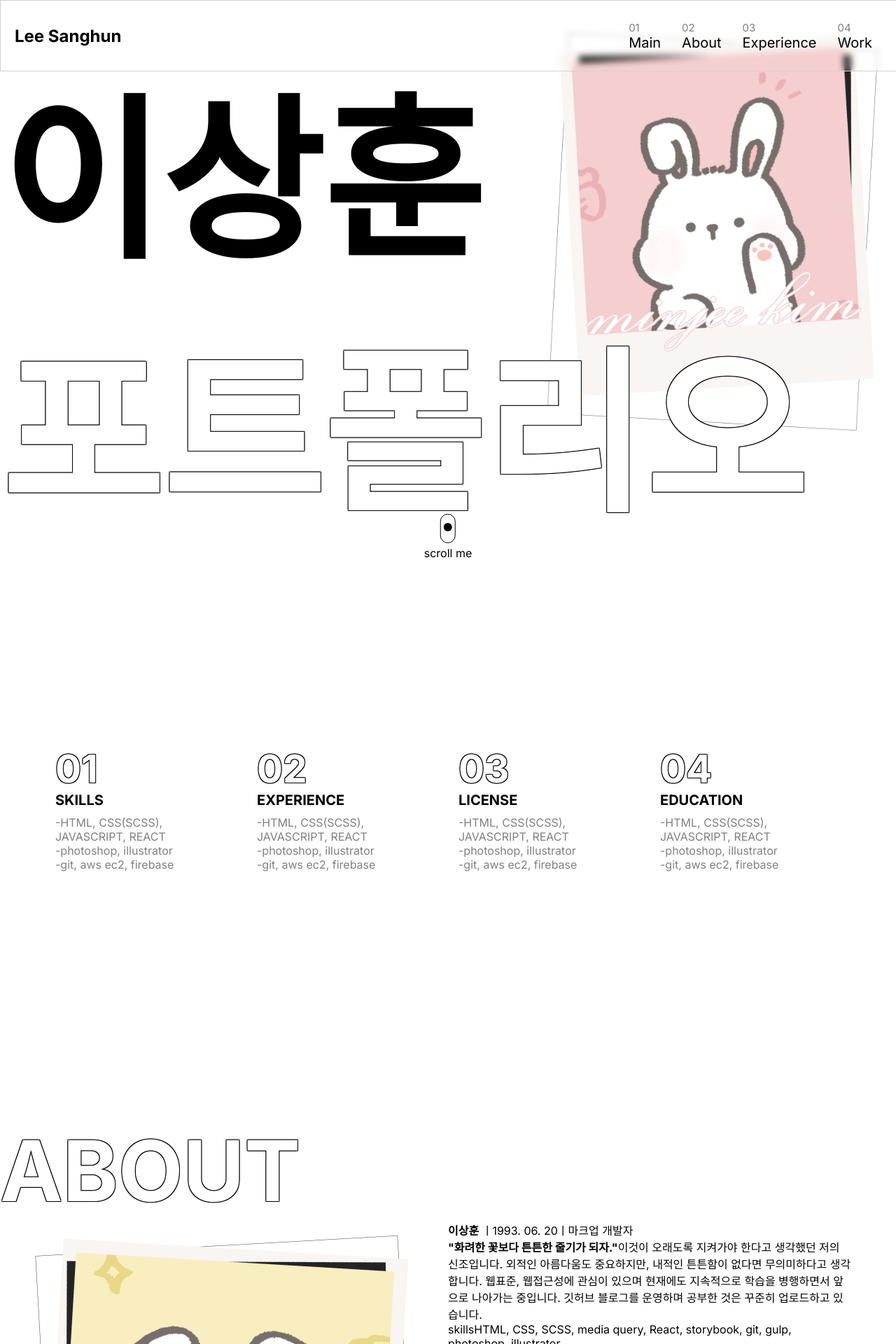
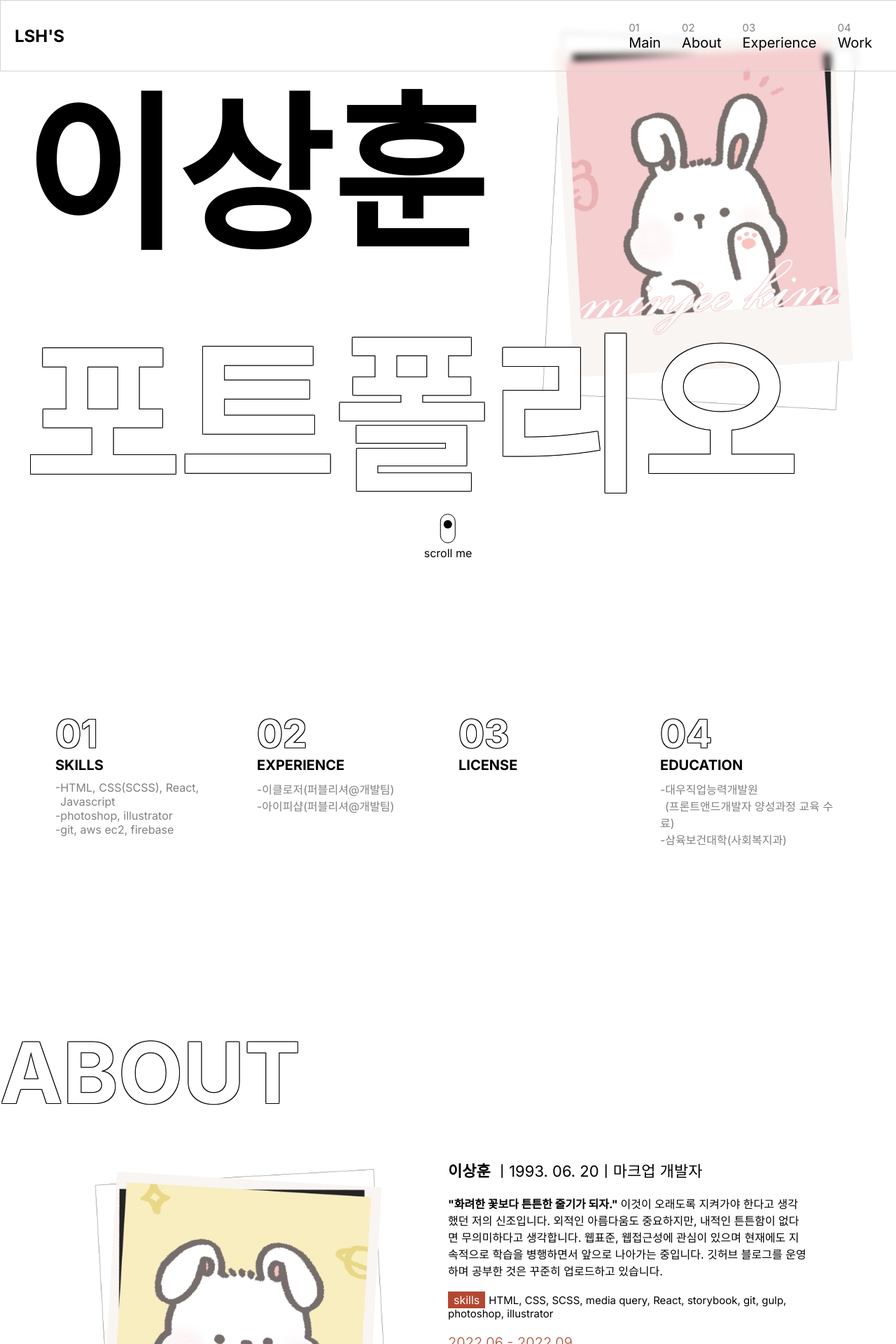
Before and after one commit to leesanghun0/2024_portfolio, a React (Create React App) app: page / in a window 1280 px wide. Shown: the top 1920 px of the page at 70% size. Built offline with nearby package versions, Linux system fonts and the light colour scheme; some icons are missing.

Commit message:
pc화면 퍼블리싱완료

```diff
--- a/src/components/About.jsx
+++ b/src/components/About.jsx
@@ -6,8 +6,7 @@ import main_about from "../assets/images/main_about.webp"
 
 
 function About(){
-
-    return (<section className={styles["about"]}>
+    return (<section id="about" className={styles["about"]}>
         <SectionTitle name="ABOUT" />
         <div className={styles["about-wrapper"]}>
             <div className={styles["section-container"]}>
@@ -15,17 +14,17 @@ function About(){
                     <img src={main_about} alt="어바웃섹션 이미지" />
                 </div>
                 <div className={styles["section-container-desc"]}>
-                    <ul>
-                        <li>
+                    <ul className={styles["about-desc-list"]}>
+                        <li className={styles["about-desc-list-name"]}>
                             <strong>이상훈</strong> ㅣ1993. 06. 20ㅣ마크업 개발자</li>
-                        <li>
-                           <strong>"화려한 꽃보다 튼튼한 줄기가 되자."</strong>이것이 오래도록 지켜가야 한다고 생각했던 저의 신조입니다. 외적인 아름다움도 중요하지만, 내적인 튼튼함이 없다면 무의미하다고 생각합니다. 웹표준, 웹접근성에 관심이 있으며 현재에도 지속적으로 학습을 병행하면서 앞으로 나아가는 중입니다. 깃허브 블로그를 운영하며 공부한 것은 꾸준히 업로드하고 있습니다.
+                        <li className={styles["about-desc-list-text"]}>
+                           <strong>"화려한 꽃보다 튼튼한 줄기가 되자." </strong>이것이 오래도록 지켜가야 한다고 생각했던 저의 신조입니다. 외적인 아름다움도 중요하지만, 내적인 튼튼함이 없다면 무의미하다고 생각합니다. 웹표준, 웹접근성에 관심이 있으며 현재에도 지속적으로 학습을 병행하면서 앞으로 나아가는 중입니다. 깃허브 블로그를 운영하며 공부한 것은 꾸준히 업로드하고 있습니다.
                         </li>
-                        <li>
+                        <li className={styles["about-desc-list-skill"]}>
                             <span>skills</span>HTML, CSS, SCSS, media query, React, storybook, git, gulp, photoshop, illustrator
                         </li>
                     </ul>
-                    <hr />
+
                     <Description
                     date="2022.06 - 2022.09"
                     someProps="대우직업능력개발원"
@@ -37,8 +36,6 @@ function About(){
                     title="사회복지"/>
                 </div>
             </div>
-            {/* <Container
-            images={main_about}/> */}
         </div>
     </section>)
 }
--- a/src/components/Experience.jsx
+++ b/src/components/Experience.jsx
@@ -8,7 +8,7 @@ import Description from "./Description";
 
 function Experience(){
     return (
-    <section className={styles["exp"]}>
+    <section id="experience" className={styles["exp"]}>
         <SectionTitle name="EXPERIENCE" />
         <div className={styles["exp-wrapper"]}>
             {/* <Container
--- a/src/components/Header.jsx
+++ b/src/components/Header.jsx
@@ -5,14 +5,14 @@ function Header(){
     return (<header className={styles["header"]}>
         <div className={styles["header-wrapper"]}>
             <div className={styles["header-wrapper-logo"]}>
-                <h2>Lee Sanghun</h2>
+                <h2>LSH'S</h2>
             </div>
             <ul className={styles["header-wrapper-nav"]}>
                <li className={styles["header-wrapper-nav-list"]}>
-                <span>01</span>Main</li>
-               <li className={styles["header-wrapper-nav-list"]}><span>02</span>About</li>
-               <li className={styles["header-wrapper-nav-list"]}><span>03</span>Experience</li>
-               <li className={styles["header-wrapper-nav-list"]}><span>04</span>Work</li>
+                <a href="#main"><span>01</span>Main</a></li>
+               <li className={styles["header-wrapper-nav-list"]}><a href="#about"><span>02</span>About</a></li>
+               <li className={styles["header-wrapper-nav-list"]}><a href="#experience"><span>03</span>Experience</a></li>
+               <li className={styles["header-wrapper-nav-list"]}><a href="#work"><span>04</span>Work</a></li>
             </ul>
         </div>
     </header>);
--- a/src/components/Intro.jsx
+++ b/src/components/Intro.jsx
@@ -5,14 +5,14 @@ import styles from "../scss/intro.module.scss";
 
 function Intro(){
     return(
-        <section className={styles["intro"]}>
+        <section id="intro" className={styles["intro"]}>
             <div className={styles["intro-wrapper"]}>
                 <ul className={styles["intro-wrapper-list"]}>
                     <li className={styles["intro-wrapper-list-item"]}>
                         <h2 className={styles["intro-wrapper-list-item-num"]}>01</h2>
                         <strong>SKILLS</strong>
-                        <ul>
-                            <li>-HTML, CSS(SCSS), JAVASCRIPT, REACT</li>
+                        <ul className={styles["intro-list-item-skill"]}>
+                            <li>-HTML, CSS(SCSS), React,<span>Javascript</span> </li>
                             <li>-photoshop, illustrator</li>
                             <li>-git, aws ec2, firebase</li>
                         </ul>
@@ -21,27 +21,23 @@ function Intro(){
                         <h2 className={styles["intro-wrapper-list-item-num"]}>02</h2>
                         <strong>EXPERIENCE</strong>
                         <ul>
-                            <li>-HTML, CSS(SCSS), JAVASCRIPT, REACT</li>
-                            <li>-photoshop, illustrator</li>
-                            <li>-git, aws ec2, firebase</li>
+                            <li>-이클로저(퍼블리셔@개발팀)</li>
+                            <li>-아이피샵(퍼블리셔@개발팀)</li>
                         </ul>
                     </li>
                     <li className={styles["intro-wrapper-list-item"]}>
                         <h2 className={styles["intro-wrapper-list-item-num"]}>03</h2>
                         <strong>LICENSE</strong>
                         <ul>
-                            <li>-HTML, CSS(SCSS), JAVASCRIPT, REACT</li>
-                            <li>-photoshop, illustrator</li>
-                            <li>-git, aws ec2, firebase</li>
+                            <li></li>
                         </ul>
                     </li>
                     <li className={styles["intro-wrapper-list-item"]}>
                         <h2 className={styles["intro-wrapper-list-item-num"]}>04</h2>
                         <strong>EDUCATION</strong>
                         <ul>
-                            <li>-HTML, CSS(SCSS), JAVASCRIPT, REACT</li>
-                            <li>-photoshop, illustrator</li>
-                            <li>-git, aws ec2, firebase</li>
+                            <li>-대우직업능력개발원<br/><span>(프론트앤드개발자 양성과정 교육 수료)</span></li>
+                            <li>-삼육보건대학(사회복지과)</li>
                         </ul>
                     </li>
                 </ul>
--- a/src/components/Main.jsx
+++ b/src/components/Main.jsx
@@ -4,7 +4,7 @@ import main_visual from "../assets/images/main_visual.webp"
 
 
 function Main(){
-    return(<section className={styles["main"]}>
+    return(<section id="main" className={styles["main"]}>
         <div className={styles["main-wrapper"]}>
             <ul className={styles["main-wrapper-title"]}>
                 <li>이상훈</li>
@@ -14,14 +14,14 @@ function Main(){
                 <img src={main_visual} alt="메인페이지 표지" />
             </div>
         </div>
-        <div className={styles["scroll-cursor"]}>
+        <a href="#intro" className={styles["scroll-cursor"]}>
             <div className={styles["cursor-ani"]}>
                     <span className={styles["cursor-ani-outline"]}>
                         <span className={styles["cursor-ani-outline-point"]}></span>
                     </span>
             </div>
             <p>scroll me</p>
-        </div>
+        </a>
 
 
     </section>);
--- a/src/components/Work.jsx
+++ b/src/components/Work.jsx
@@ -8,7 +8,7 @@ import icon_candybirds from "../assets/images/icon_candybirds.webp";
 function Work(){
     return (
     <>
-    <section className={styles["work"]}>
+    <section id="work" className={styles["work"]}>
     <SectionTitle name="WORK" />
         <div className={styles["work-wrapper"]}>
             <div className={styles["work-gallay-container"]}>
--- a/src/scss/about.module.scss
+++ b/src/scss/about.module.scss
@@ -7,8 +7,8 @@
     height: auto;
 
     &-wrapper{
-        width: 90%;
-        height: 100%;
+        width: 80%;
+        height: auto;
         margin: 0 auto;
     }
 }
@@ -16,18 +16,17 @@
 .section-container{
     display: flex;
     flex-flow: row wrap;
+    justify-content: space-between;
     width: 100%;
 
     &-images{
-        width: 50%;
+        width: 45%;
         display: flex;
         justify-content: end;
         order: 1;
 
         img{
-            width: 600px;
-            height: auto;
-            object-fit: contain;
+            width: 100%;
         }
     }
 
@@ -37,8 +36,36 @@
 
         & div{
           height: 100px;
-        //   border: 1px solid black;
           margin-top: 30px;
         }
     }
 }
+
+.about-desc-list{
+    margin-bottom: 20px;
+
+    &-name{
+        font-size: 22px;
+    }
+
+    &-text{
+        margin: 20px 0;
+        font-size: 16px;
+
+        strong{
+            font-size: 16px;
+        }
+    }
+
+    &-skill{
+        font-size: 15px;
+
+        span{
+            background-color: #b34831;
+            color: #fff;
+            padding: 2px 8px;
+            margin-right: 5px;
+            font-size: 16px;
+        }
+    }
+}
--- a/src/scss/experience.module.scss
+++ b/src/scss/experience.module.scss
@@ -5,7 +5,7 @@
     height: auto;
 
     &-wrapper{
-        width: 90%;
+        width: 80%;
         height: 100%;
         margin: 0 auto;
     }
@@ -13,18 +13,17 @@
 .section-container{
     display: flex;
     flex-flow: row wrap;
+    justify-content: space-between;
     width: 100%;
 
     &-images{
-        width: 50%;
+        width: 45%;
         display: flex;
         justify-content: end;
         order: 2;
 
         img{
-            width: 600px;
-            height: auto;
-            object-fit: contain;
+            width: 100%;
         }
     }
 
--- a/src/scss/headerLayout.module.scss
+++ b/src/scss/headerLayout.module.scss
@@ -27,7 +27,7 @@
             flex-flow: row nowrap;
             align-items: center;
 
-            &-list{
+            &-list a{
                 display: flex;
                 flex-flow: column;
                 padding: 15px;
--- a/src/scss/intro.module.scss
+++ b/src/scss/intro.module.scss
@@ -2,8 +2,7 @@
 
 .intro{
     width: 100%;
-    height: 100vh;
-
+    padding: 200px 0 110px;
 
     &-wrapper{
         width: 90%;
@@ -45,6 +44,11 @@
 
                     & li{
                         color: gray;
+
+                        span{
+                            display: block;
+                            text-indent: 7px;
+                        }
                     }
                 }
             }
--- a/src/scss/main.module.scss
+++ b/src/scss/main.module.scss
@@ -8,7 +8,7 @@
     position: relative;
 
     &-wrapper{
-        width: 100%;
+        width: 95%;
         margin: 0 auto;
         display: flex;
         padding: 30px 0;
@@ -17,7 +17,7 @@
         position: relative;
 
         &-title{
-            font-size: 250px;
+            font-size: 240px;
             font-weight: bold;
             position: absolute;
             z-index: 1;
@@ -55,7 +55,6 @@
     align-items: center;
     cursor: pointer;
     z-index: 10 ;
-    cursor: pointer;
 
     p{
       margin-top: 15px;
--- a/src/scss/props.module.scss
+++ b/src/scss/props.module.scss
@@ -3,6 +3,7 @@
 
 //제목 폰트 스타일
 .contents-title{
+    padding: 50px 0 50px;
     font-size: 120px;
     @include font-style($color:#fff, $text-shadow:(-1px -1px 0 #000, 1px -1px 0 #000, -1px 1px 0 #000, 1px 1px 0 #000));
 }
```
